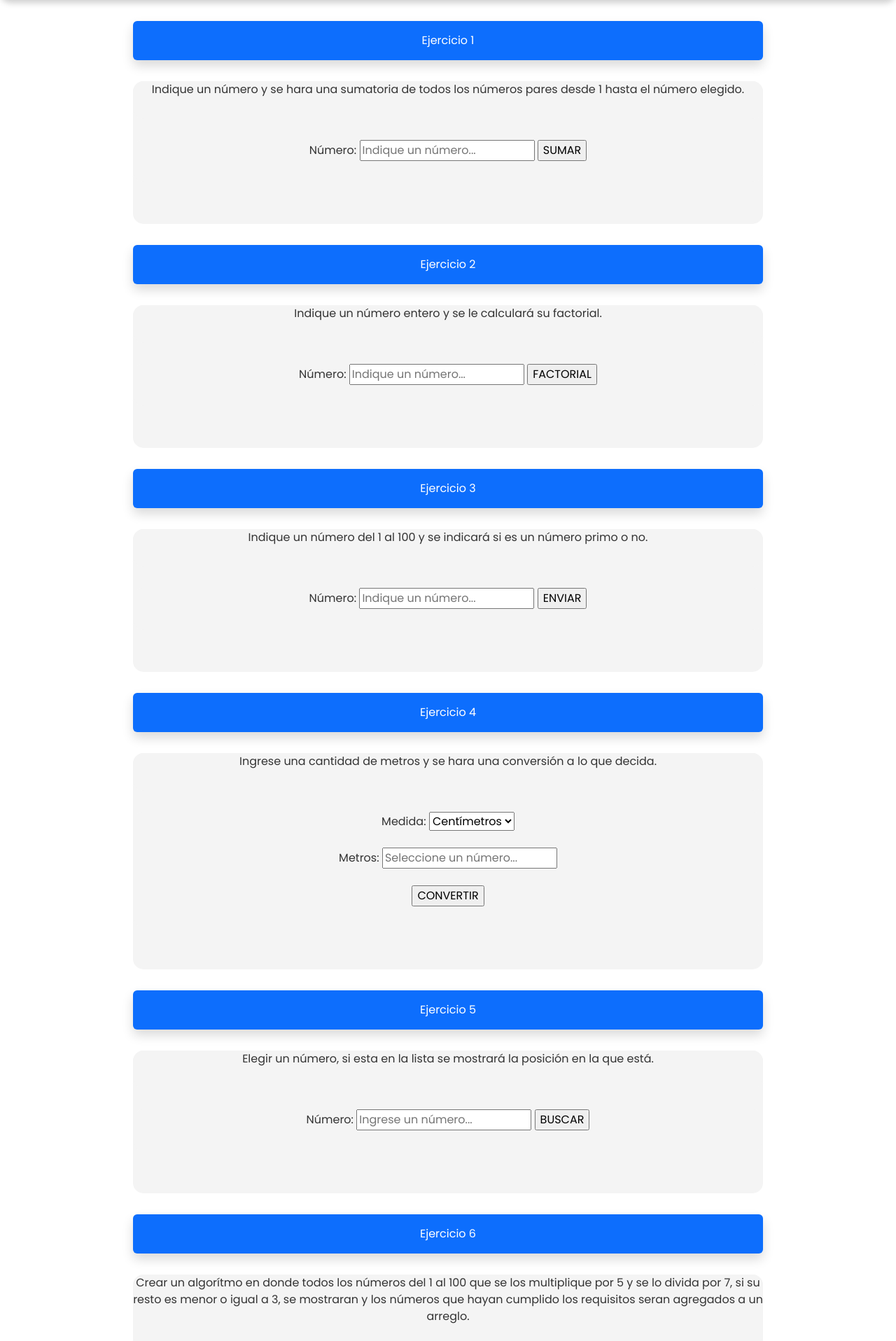
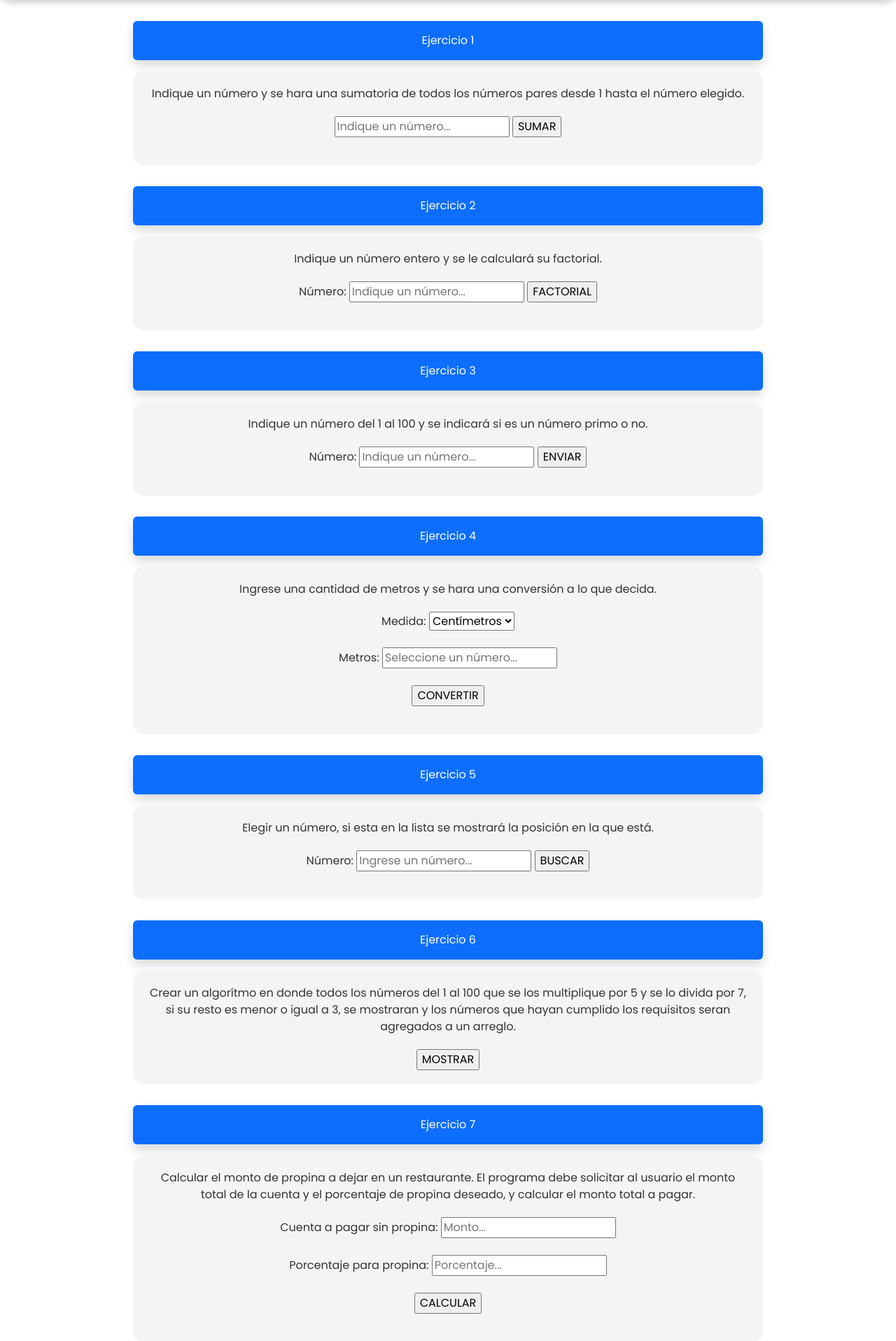
Before and after one commit to MatiasTorterolo/Ejercicios, a PHP site: page / in a window 1280 px wide. Shown: the part 55-1971 px from the top of the page at 70% size. Run offline with PHP 8.4, Linux system fonts and the light colour scheme.

Commit message:
mas estilo, funcionalidad ej1, correcciones

```diff
--- a/css/style.css
+++ b/css/style.css
@@ -4,23 +4,27 @@ body{
     padding-top: 85px;
     font-family: 'Poppins', sans-serif;
     background-color: white;
-    /* background-color: #f4f4f4; */
     color: #333;
     flex-direction: column;
     text-align: center;
     display: flex;
     justify-content: center;
     align-items: center;
+    /* background-color: #f4f4f4; */
 }
 
-div > * {
+.ejercicio-container{
 
-    padding-bottom: 30px;
+    display: flex;
+    flex-direction: column;
+    gap: 20px;
+    padding: 20px;
     margin-bottom: 30px;
     width: 900px;
     background-color: #f4f4f4;
+    border-radius: 15px;
+
     /* background-color: #dcdcdc #f4f4f4; */
-    border-radius: 15px;
 }
 
 .navbar{
@@ -79,3 +83,27 @@ div > * {
 
     text-decoration: underline;
 }
+
+#resultado {
+
+    font-size: 30px;
+    font-weight: bold;
+    color: green;
+}
+
+.resultado-container:empty {
+
+    border: none;
+}
+
+.resultado-container:not(:empty){
+
+    display: none;
+    border: 2px solid blue;
+    border-radius: 15px;
+    display: flex;
+    justify-content: center;
+    width: auto;
+    word-wrap: break-word;
+    gap: 0;
+}
--- a/index.php
+++ b/index.php
@@ -45,26 +45,27 @@ Click nbfs://nbhost/SystemFileSystem/Templates/Project/PHP/PHPProject.php to edi
         </script>
 
         <div class="Ejercicio-1">
-            <div class="text-center bg-primary text-white p-3 rounded shadow">Ejercicio 1</div>
+            <div class="text-center bg-primary text-white p-3 mb-3 rounded shadow">Ejercicio 1</div>
 
-            <div>
+            <div class="ejercicio-container">
                 <section id="ejercicio1">Indique un número y se hara una sumatoria de todos los números pares desde 1 hasta el número elegido.</section>
 
-                <form action="ej1.php" method="POST">
-
-                    <label for="numero">Número:</label>
+                <form id="ej1">
 
                     <input class="input" type="number" id="numero" name="numero" placeholder="Indique un número..." required>
 
                     <input type="submit" value="SUMAR">
                 </form>
+
+
+                <span class="resultado-container" id="resultado"></span>
             </div>
         </div>
 
         <div class="Ejercicio 2">
-            <div class="text-center bg-primary text-white p-3 rounded shadow">Ejercicio 2</div>
+            <div class="text-center bg-primary text-white p-3 mb-3 rounded shadow">Ejercicio 2</div>
 
-            <div>
+            <div class="ejercicio-container">
                 <section id="ejercicio2">Indique un número entero y se le calculará su factorial.</section>
 
                 <form action="ej2.php" method="POST">
@@ -75,13 +76,16 @@ Click nbfs://nbhost/SystemFileSystem/Templates/Project/PHP/PHPProject.php to edi
 
                     <input type="submit" value="FACTORIAL">
                 </form>
+
+                <span class="resultado-container" id="resultado"></span>
             </div>
+
         </div>
 
         <div class="Ejercicio 3">
-            <div class="text-center bg-primary text-white p-3 rounded shadow">Ejercicio 3</div>
+            <div class="text-center bg-primary text-white p-3 mb-3 rounded shadow">Ejercicio 3</div>
 
-            <div>
+            <div class="ejercicio-container">
                 <section id="ejercicio3">Indique un número del 1 al 100 y se indicará si es un número primo o no.</section>
 
                 <form action="ej3.php" method="POST">
@@ -92,13 +96,15 @@ Click nbfs://nbhost/SystemFileSystem/Templates/Project/PHP/PHPProject.php to edi
 
                     <input type="submit" value="ENVIAR">
                 </form>
+
+                <span class="resultado-container" id="resultado"></span>
             </div>
         </div>
 
         <div class="Ejercicio 4">
-            <div class="text-center bg-primary text-white p-3 rounded shadow">Ejercicio 4</div>
+            <div class="text-center bg-primary text-white p-3 mb-3 rounded shadow">Ejercicio 4</div>
 
-            <div>
+            <div class="ejercicio-container">
                 <section id="ejercicio4">Ingrese una cantidad de metros y se hara una conversión a lo que decida.</section>
 
                 <form action="ej4.php" method="POST">
@@ -119,13 +125,17 @@ Click nbfs://nbhost/SystemFileSystem/Templates/Project/PHP/PHPProject.php to edi
 
                     <input type="submit" value="CONVERTIR">
                 </form>
+
+                <span class="resultado-container" id="resultado"></span>
             </div>
+
+
         </div>
 
         <div class="Ejercicio 5">
-            <div class="text-center bg-primary text-white p-3 rounded shadow">Ejercicio 5</div>
+            <div class="text-center bg-primary text-white p-3 mb-3 rounded shadow">Ejercicio 5</div>
 
-            <div>
+            <div class="ejercicio-container">
                 <section id="ejercicio5">Elegir un número, si esta en la lista se mostrará la posición en la que está.</section>
 
                 <form action="ej5.php" method="POST">
@@ -134,13 +144,15 @@ Click nbfs://nbhost/SystemFileSystem/Templates/Project/PHP/PHPProject.php to edi
                     <input class="input" type="number" id="numero" name="numero" placeholder="Ingrese un número..." required>
                     <input type="submit" value="BUSCAR">
                 </form>
+
+                <span class="resultado-container" id="resultado"></span>
             </div>
         </div>
 
         <div class="Ejercicio 6">
-            <div class="text-center bg-primary text-white p-3 rounded shadow">Ejercicio 6</div>
+            <div class="text-center bg-primary text-white p-3 mb-3 rounded shadow">Ejercicio 6</div>
 
-            <div>
+            <div class="ejercicio-container">
                 <section id="ejercicio6">Crear un algorítmo en donde todos los números del 1 al 100 que se los multiplique por 5 y se lo divida por 7, si su resto es menor o igual a 3, se mostraran y los números que hayan cumplido los requisitos seran agregados a un arreglo.</section>
 
                 <form action="ej6.php" method="GET">
@@ -151,9 +163,9 @@ Click nbfs://nbhost/SystemFileSystem/Templates/Project/PHP/PHPProject.php to edi
         </div>
 
         <div class="Ejercicio 7">
-            <div class="text-center bg-primary text-white p-3 rounded shadow">Ejercicio 7</div>
+            <div class="text-center bg-primary text-white p-3 mb-3 rounded shadow">Ejercicio 7</div>
 
-            <div>
+            <div class="ejercicio-container">
                 <section id="ejercicio7">Calcular el monto de propina a dejar en un restaurante. El programa debe solicitar al usuario el monto total de la cuenta y el porcentaje de propina deseado, y calcular el monto total a pagar.</section>
 
                 <form action="ej7.php" method="POST" class="text-center">
@@ -169,13 +181,15 @@ Click nbfs://nbhost/SystemFileSystem/Templates/Project/PHP/PHPProject.php to edi
 
                     <input type="submit" value="CALCULAR">
                 </form>
+
+                <span class="resultado-container" id="resultado"></span>
             </div>
         </div>
 
         <div class="Ejercicio 8">
-            <div class="text-center bg-primary text-white p-3 rounded shadow">Ejercicio 8</div>
+            <div class="text-center bg-primary text-white p-3 mb-3 rounded shadow">Ejercicio 8</div>
 
-            <div>
+            <div class="ejercicio-container">
                 <section id="ejercicio8">Crear un programa que permita convertir una cantidad de dinero de una moneda a otra. El programa debe solicitar al usuario el monto a convertir, la moneda de origen y la moneda de destino, y mostrar el resultado de la conversión.</section>
 
                 <form action="ej8.php" method="POST" class="text-center">
@@ -209,25 +223,29 @@ Click nbfs://nbhost/SystemFileSystem/Templates/Project/PHP/PHPProject.php to edi
 
                     <input type="submit" value="CONVERTIR">
                 </form>
+
+                <span class="resultado-container" id="resultado"></span>
             </div>
         </div>
 
         <div class="Ejercicio 9">
-            <div class="text-center bg-primary text-white p-3 rounded shadow">Ejercicio 9</div>
+            <div class="text-center bg-primary text-white p-3 mb-3 rounded shadow">Ejercicio 9</div>
 
-            <div>
+            <div class="ejercicio-container">
                 <section id="ejercicio9">Desarrollar un programa que genere contraseñas seguras. El programa debe permitir al usuario especificar la longitud y los criterios de la contraseña (mayúsculas, minúsculas, números, caracteres especiales) y generar una contraseña aleatoria.</section>
 
                 <form action="ej9.php" method="GET" class="text-center">
                     <input type="submit" value="GENERAR CONTRASEÑA">
                 </form>
+
+                <span class="resultado-container" id="resultado"></span>
             </div>
         </div>
 
         <div class="Ejercicio 10">
-            <div class="text-center bg-primary text-white p-3 rounded shadow">Ejercicio 10</div>
+            <div class="text-center bg-primary text-white p-3 mb-3 rounded shadow">Ejercicio 10</div>
 
-            <div>
+            <div class="ejercicio-container">
                 <section id="ejercicio10">Desarrolla un programa que calcule el índice de masa corporal (IMC) de una persona. El programa debe solicitar al usuario su peso y altura, y mostrar el resultado del cálculo del IMC, tanto en forma numérica como visual.</section>
 
                 <form action="ej10.php" method="POST" class="text-center">
@@ -255,11 +273,6 @@ Click nbfs://nbhost/SystemFileSystem/Templates/Project/PHP/PHPProject.php to edi
             </nav>
         </footer>
 
-        <script>
-            function volverAlInicio() {
-
-                window.scrollTo({ top: 0, behaivor: "smooth"});
-            }
-        </script>
+        <script src="js/ej1.js"></script>
     </body>
 </html>
--- /dev/null
+++ b/js/ej1.js
@@ -0,0 +1,28 @@
+
+document.addEventListener("DOMContentLoaded", function() {
+
+    document.getElementById("ej1").addEventListener("submit", function(event) {
+
+        event.preventDefault();
+
+        let numero = document.getElementById("numero").value;
+
+        if (numero === "") {
+            alert("Por favor, ingrese un número");
+            return;
+        }
+
+        fetch("ej1.php", {
+            method: "POST",
+            headers: {
+                "Content-Type": "application/x-www-form-urlencoded"
+            },
+            body: "numero=" + encodeURIComponent(numero)
+        })
+                .then(response => response.json())
+                .then(data => {
+                    document.getElementById("resultado").innerText = data.resultado;
+                })
+                        .catch(error => console.error("Error:", error));
+    });
+});
```
Also changed, not shown: ej1.php (+11 -3 lines), ej10.php (+4 -4 lines).
